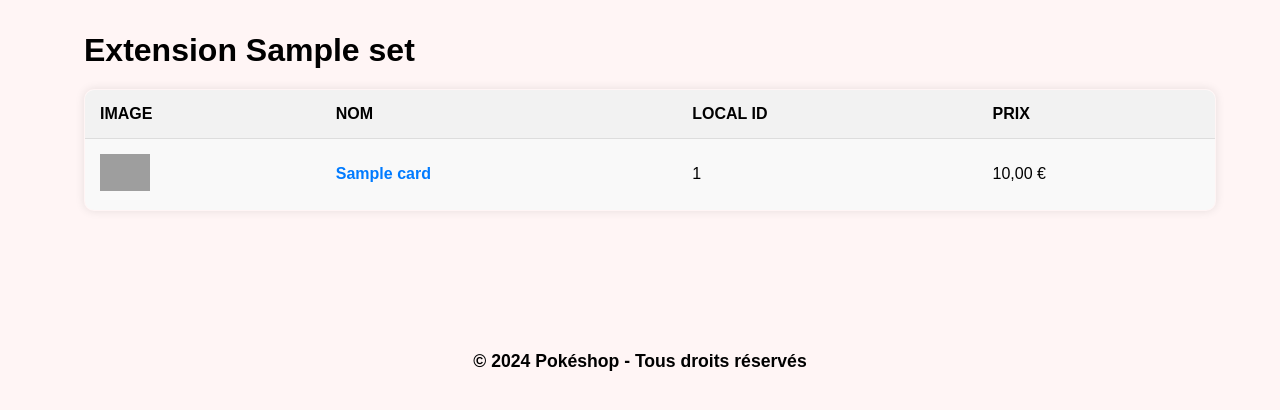
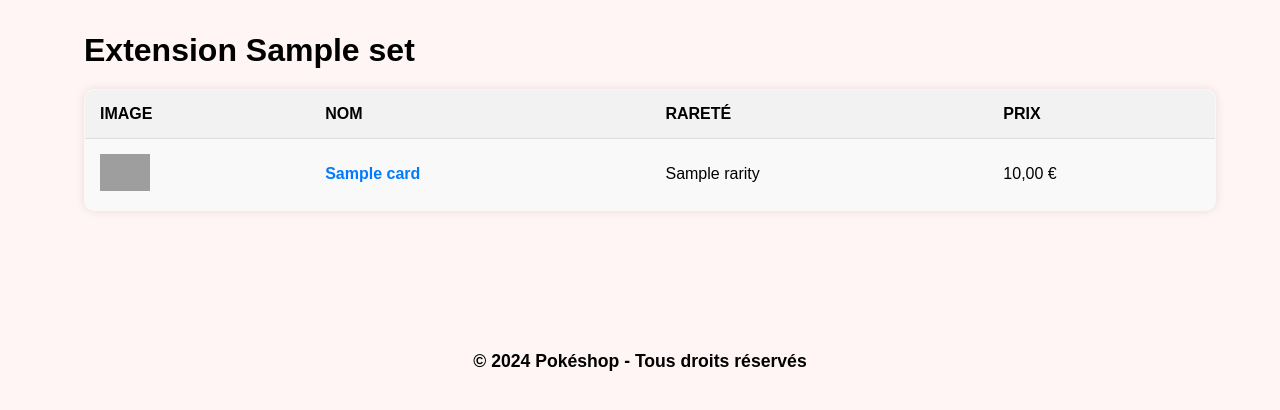
Before and after one commit to melvinhqb/pokeshop, a PHP site: template views/set.php in a window 1280 px wide. Shown: the part 87-497 px from the top of the page. Run offline with PHP 8.4, Linux system fonts and the light colour scheme; the template is opened without the code that fills it: most values are stand-ins (such as "Sample title", 1, 10 or a date in 2020); data that the repository does not hold is empty; grey boxes are pictures that could not be loaded.

Commit message:
Edit set.php

```diff
--- a/views/set.php
+++ b/views/set.php
@@ -5,18 +5,19 @@
     <h1>Extension <?php echo $set->name; ?></h1>
     <?php if (!empty($cards)): ?>
         <div>
+            <!-- Ajouter bouton filtre qui exécute un JS qui filtre en fonnction de la colonne rareté, prix et type -->
             <table border='1'>
                 <tr>
                     <th>Image</th>
                     <th>Nom</th>
-                    <th>LOCAL ID</th>
+                    <th>Rareté</th>
                     <th>Prix</th>
                 </tr>
                 <?php foreach ($cards as $card): ?>
                     <tr>
                         <td><img class='card_image' src='<?php echo $card->image; ?>/low.png' alt='<?php echo $card->name; ?>'></td>
                         <td><a class='card-link' href='index.php?route=products&card=<?php echo $card->id; ?>'><?php echo $card->name; ?></a></td>
-                        <td><?php echo $card->localId; ?></td>
+                        <td><?php echo $card->rarity; ?></td>
                         <td><?php echo number_format($card->price, 2, ',', '.'); ?> €</td>
                     </tr>
                 <?php endforeach; ?>
```
